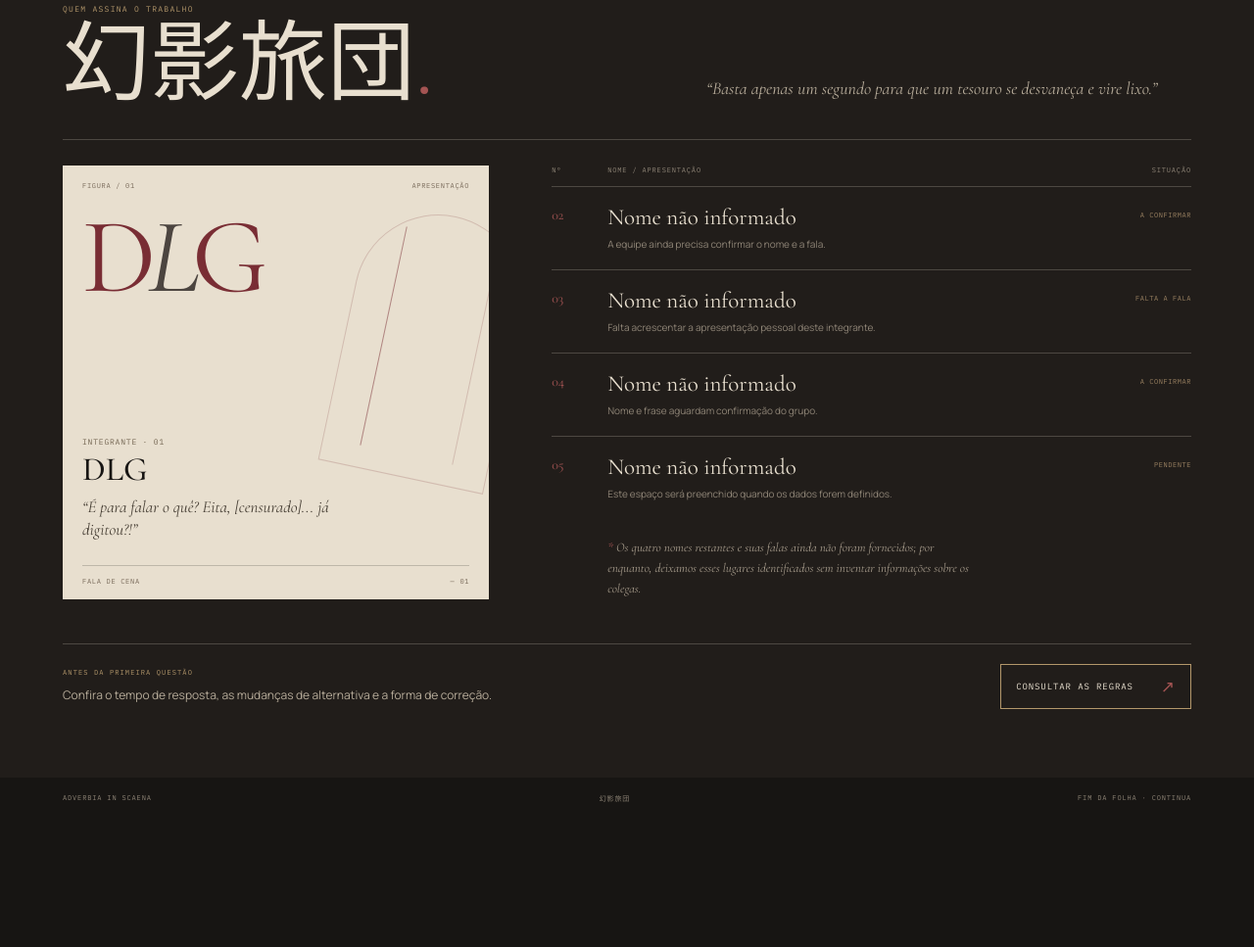
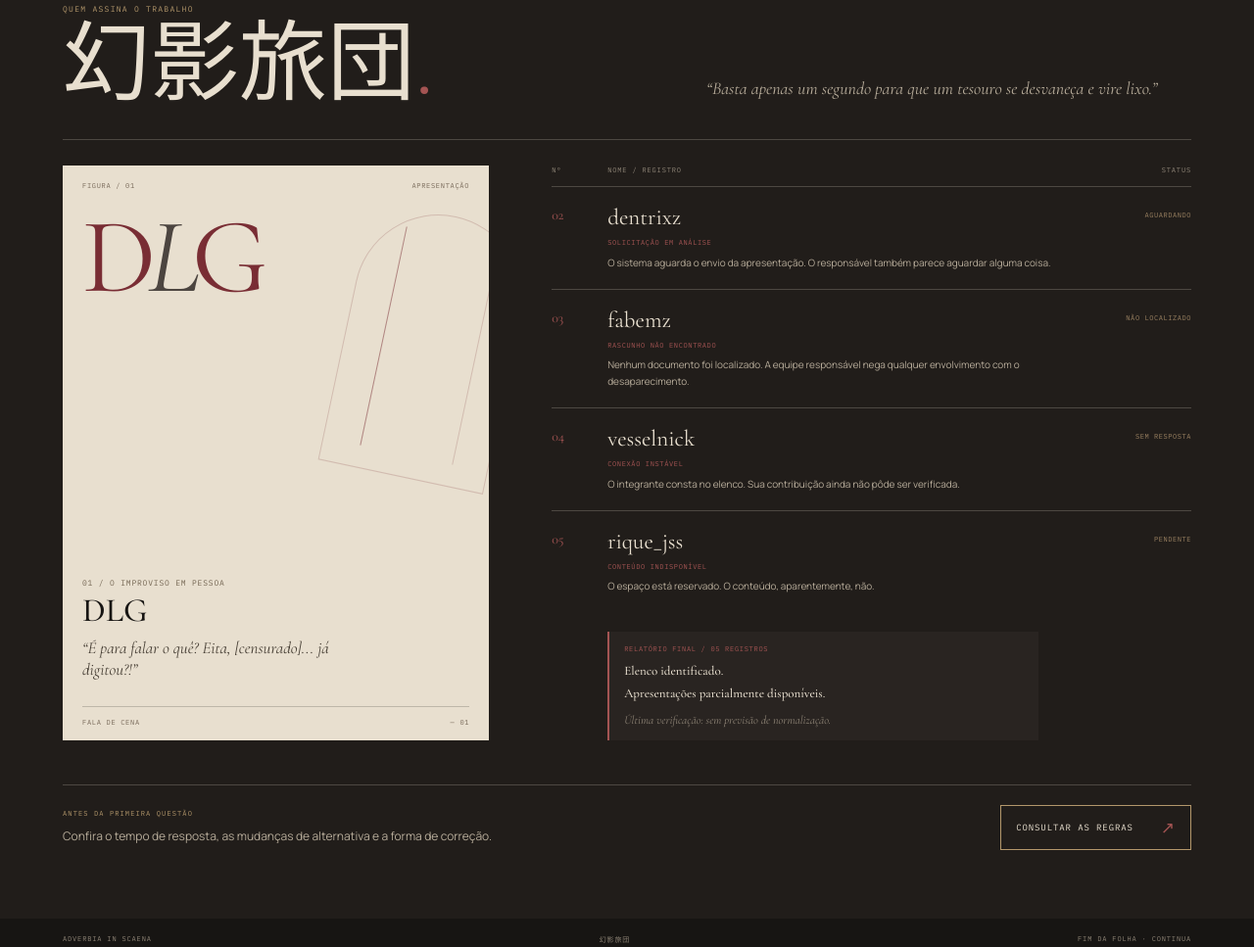
Before and after one commit to DLG-GT/Adverbia-in-Scaena, a plain HTML site: page index.html in a window 1280 px wide. Shown: the part 1517-2484 px from the top of the page at 98% size. Before the commit the page ends 2353 px from the top, so only its background shows below. Drawn offline with nearby package versions, Linux system fonts and the light colour scheme.

Commit message:
Add files via upload

```diff
--- a/index.html
+++ b/index.html
@@ -103,20 +103,62 @@
           <div class="featured-top"><span>FIGURA / 01</span><span>APRESENTAÇÃO</span></div>
           <div class="initials" aria-hidden="true">D<span>L</span>G</div>
           <div class="featured-info">
-            <p class="member-tag">INTEGRANTE · 01</p>
+            <p class="member-tag">01 / O IMPROVISO EM PESSOA</p>
             <h3>DLG</h3>
             <blockquote>“É para falar o quê? Eita, [censurado]... já digitou?!”</blockquote>
           </div>
           <div class="featured-foot"><span>FALA DE CENA</span><span>— 01</span></div>
         </article>
 
-        <div class="cast-list" aria-label="Demais integrantes">
-          <div class="cast-list-heading"><span>Nº</span><span>NOME / APRESENTAÇÃO</span><span>SITUAÇÃO</span></div>
-          <article class="cast-row"><span class="cast-number">02</span><div><h3>Nome não informado</h3><p>A equipe ainda precisa confirmar o nome e a fala.</p></div><span class="cast-status">A CONFIRMAR</span></article>
-          <article class="cast-row"><span class="cast-number">03</span><div><h3>Nome não informado</h3><p>Falta acrescentar a apresentação pessoal deste integrante.</p></div><span class="cast-status">FALTA A FALA</span></article>
-          <article class="cast-row"><span class="cast-number">04</span><div><h3>Nome não informado</h3><p>Nome e frase aguardam confirmação do grupo.</p></div><span class="cast-status">A CONFIRMAR</span></article>
-          <article class="cast-row"><span class="cast-number">05</span><div><h3>Nome não informado</h3><p>Este espaço será preenchido quando os dados forem definidos.</p></div><span class="cast-status">PENDENTE</span></article>
-          <p class="cast-note"><span>*</span> Os quatro nomes restantes e suas falas ainda não foram fornecidos; por enquanto, deixamos esses lugares identificados sem inventar informações sobre os colegas.</p>
+        <div class="cast-list" aria-label="Registros dos demais integrantes">
+          <div class="cast-list-heading"><span>Nº</span><span>NOME / REGISTRO</span><span>STATUS</span></div>
+
+          <article class="cast-row">
+            <span class="cast-number">02</span>
+            <div>
+              <h3>dentrixz</h3>
+              <p class="cast-log-title">SOLICITAÇÃO EM ANÁLISE</p>
+              <p class="cast-message">O sistema aguarda o envio da apresentação. O responsável também parece aguardar alguma coisa.</p>
+            </div>
+            <span class="cast-status">AGUARDANDO</span>
+          </article>
+
+          <article class="cast-row">
+            <span class="cast-number">03</span>
+            <div>
+              <h3>fabemz</h3>
+              <p class="cast-log-title">RASCUNHO NÃO ENCONTRADO</p>
+              <p class="cast-message">Nenhum documento foi localizado. A equipe responsável nega qualquer envolvimento com o desaparecimento.</p>
+            </div>
+            <span class="cast-status">NÃO LOCALIZADO</span>
+          </article>
+
+          <article class="cast-row">
+            <span class="cast-number">04</span>
+            <div>
+              <h3>vesselnick</h3>
+              <p class="cast-log-title">CONEXÃO INSTÁVEL</p>
+              <p class="cast-message">O integrante consta no elenco. Sua contribuição ainda não pôde ser verificada.</p>
+            </div>
+            <span class="cast-status">SEM RESPOSTA</span>
+          </article>
+
+          <article class="cast-row">
+            <span class="cast-number">05</span>
+            <div>
+              <h3>rique_jss</h3>
+              <p class="cast-log-title">CONTEÚDO INDISPONÍVEL</p>
+              <p class="cast-message">O espaço está reservado. O conteúdo, aparentemente, não.</p>
+            </div>
+            <span class="cast-status">PENDENTE</span>
+          </article>
+
+          <aside class="cast-report" aria-label="Relatório do elenco">
+            <span class="cast-report-label">RELATÓRIO FINAL / 05 REGISTROS</span>
+            <strong>Elenco identificado.</strong>
+            <strong>Apresentações parcialmente disponíveis.</strong>
+            <p>Última verificação: sem previsão de normalização.</p>
+          </aside>
         </div>
       </div>
 
--- a/style.css
+++ b/style.css
@@ -127,6 +127,13 @@ h1 em { display: block; margin: 17px 0 0 clamp(32px, 8vw, 116px); color: var(--p
 .cast-number { color: var(--red-light); font: 14px var(--display); }
 .cast-row h3 { margin: 0; color: var(--paper); font: 400 23px/1 var(--display); }
 .cast-row p { margin: 7px 0 0; color: var(--muted); font: 10px/1.6 var(--body); }
+.cast-row > div { min-width: 0; }
+.cast-row p.cast-log-title { margin-top: 9px; color: var(--red-light); font: 7px/1.5 var(--mono); letter-spacing: .09em; }
+.cast-row p.cast-message { max-width: 470px; margin-top: 6px; color: var(--paper-dim); font: 10px/1.7 var(--body); }
+.cast-report { display: grid; gap: 6px; max-width: 440px; margin: 20px 0 0 57px; padding: 13px 15px 12px; border-left: 2px solid var(--red-light); background: rgba(232,223,207,.035); }
+.cast-report-label { margin-bottom: 2px; color: var(--red-light); font: 7px/1.5 var(--mono); letter-spacing: .1em; }
+.cast-report strong { color: var(--paper); font: 500 13px/1.3 var(--display); }
+.cast-report p { margin: 3px 0 0; color: var(--muted); font: italic 12px/1.5 var(--display); }
 .cast-status { align-self: start; padding-top: 4px; color: #9b8262; font: 7px var(--mono); letter-spacing: .08em; white-space: nowrap; }
 .cast-note { max-width: 370px; margin: 19px 0 0 57px; color: #a69b8b; font: italic 13px/1.6 var(--display); }
 .cast-note span { color: var(--red-light); }
@@ -150,7 +157,7 @@ h1 em { display: block; margin: 17px 0 0 clamp(32px, 8vw, 116px); color: var(--p
   .cast-sheet { grid-template-columns: minmax(220px,.85fr) minmax(0,1.15fr); gap: 28px; }
   .cast-row, .cast-list-heading { grid-template-columns: 29px 1fr; gap: 12px; }
   .cast-status { grid-column: 2; margin-top: -3px; }
-  .cast-note { margin-left: 41px; }
+  .cast-report { margin-left: 41px; }
 }
 @media (max-width: 650px) {
   .site-head { padding: 13px 20px; gap: 14px; }
@@ -202,7 +209,7 @@ h1 em { display: block; margin: 17px 0 0 clamp(32px, 8vw, 116px); color: var(--p
   .cast-row h3 { font-size: 22px; }
   .cast-row p { font-size: 10px; }
   .cast-status { grid-column: 2; }
-  .cast-note { margin-left: 40px; }
+  .cast-report { margin-left: 40px; }
   .enter-row { align-items: start; flex-direction: column; margin-top: 35px; }
   #iniciar { min-height: 44px; }
   .site-footer { flex-wrap: wrap; padding: 15px 20px; font-size: 7px; }
```
Also changed, not shown: LEIA-ME.txt (added).
